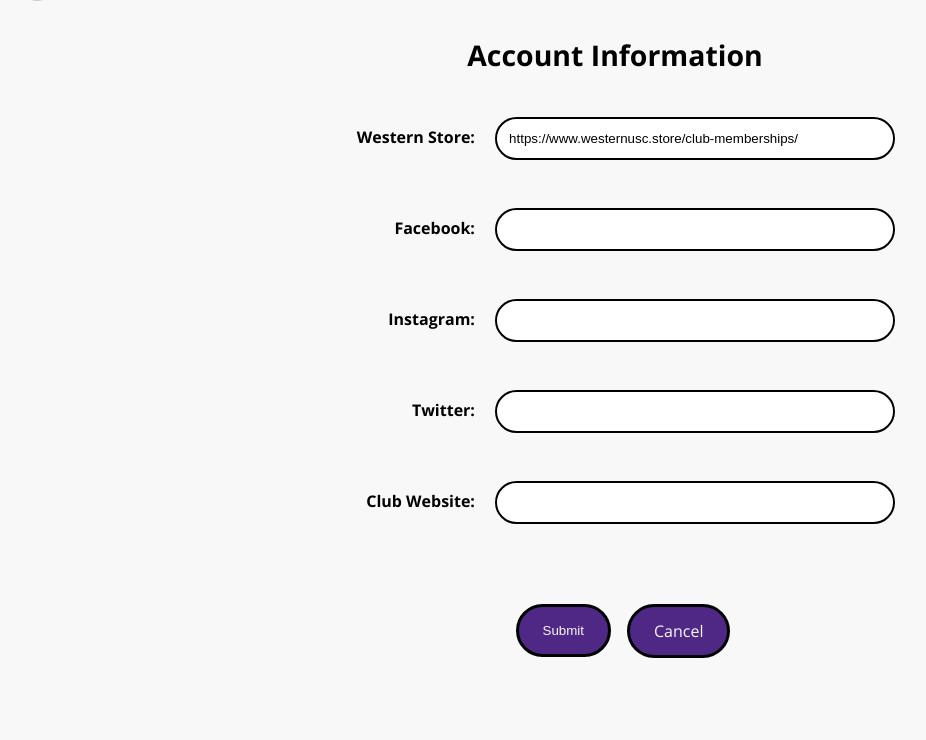
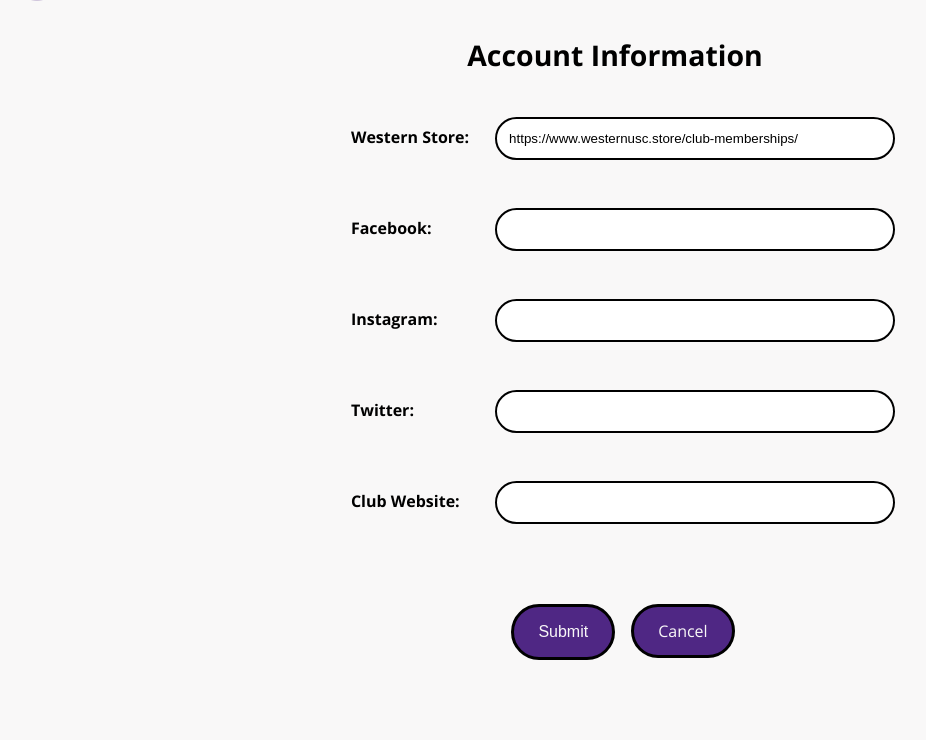
Before and after one commit to gpimlatt/Club_Matching, a Flask app: page /account/update in a window 1280 px wide. Shown: the part 67-807 px from the top of the page, without its empty margins (25-951 px from the left). Before the commit the page ends 725 px from the top, so only its background shows below. Run offline with Flask 2, Linux system fonts and the light colour scheme; the visitor is signed in with stand-in values (Sample User, id 1); data comes from the database, SQL or seed files in the repository.

Commit message:
Add spacing between label and input in smaller screen sizes

```diff
--- a/clubmatcher/static/styles/css/main.css
+++ b/clubmatcher/static/styles/css/main.css
@@ -539,16 +539,20 @@ body {
   text-align: center; }
 
 .update-account-label {
-  display: inline-block;
+  display: block;
   width: 8.75rem;
-  text-align: right;
-  font-weight: 700; }
+  text-align: left;
+  font-weight: 700;
+  margin-bottom: 1rem; }
+  @media (min-width: 1200px) {
+    .update-account-label {
+      display: inline-block;
+      margin: 0 0 0 1rem; } }
 
 .update-account-input {
   border: 2px solid #000000;
   border-radius: 50px;
   padding: 0.75rem;
-  margin-left: 1rem;
   width: 25rem; }
 
 .btn-container {
@@ -564,7 +568,8 @@ body {
   border: 0.1875rem solid #000000;
   border-radius: 3.125rem;
   background-color: #4F2784;
-  color: #F9F8F8; }
+  color: #F9F8F8;
+  font-size: 1rem; }
   .update-account-btn:hover {
     background-color: #6733ab;
     color: #F9F8F8;
--- a/clubmatcher/static/styles/scss/pages/_update_account.scss
+++ b/clubmatcher/static/styles/scss/pages/_update_account.scss
@@ -15,15 +15,20 @@
 }
 
 .update-account-label {
-  display: inline-block;
+  display: block;
   width: pxToRem(140px);
-  text-align: right;
+  text-align: left;
   font-weight: 700;
+  margin-bottom: 1rem;
+
+  @include for-desktop-up {
+    display: inline-block;
+    margin: 0 0 0 1rem;
+  }
 }
 
 .update-account-input {
   @include text-input;
-  margin-left: 1rem;
   width: 25rem;
 }
 
@@ -38,6 +43,7 @@
 
 .update-account-btn {
   @include btn;
+  font-size: $base;
 }
 
 .cancel-update-btn-container {
```
